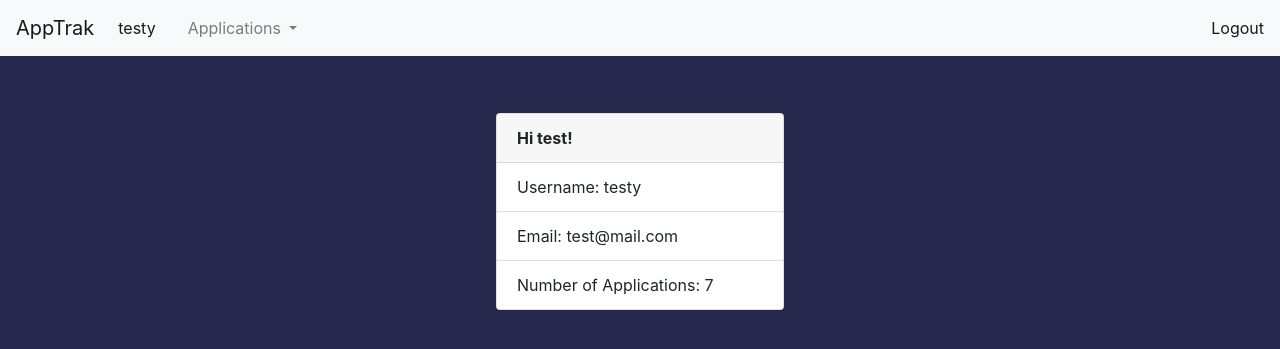
After one commit to jfrance00/apptrak, a Flask app: page /user-info in a window 1280 px wide. The commit adds this page. Shown: the top 349 px of the page. Run offline with Flask 2, Linux system fonts and the light colour scheme; a user stored in the database is signed in; data comes from the database, SQL or seed files in the repository; both versions use the stored data as it was after the commit; parts of the project's set-up code (start-up, migrations or seed data) failed here and were passed over; some libraries are stand-ins or nearby versions.

```diff
--- a/apptrak/blueprints/auth/forms.py
+++ b/apptrak/blueprints/auth/forms.py
@@ -24,3 +24,4 @@ class PasswordResetEmail(flask_wtf.FlaskForm):
 class PasswordReset(flask_wtf.FlaskForm):
     password = wtf.PasswordField('Password', [valid.InputRequired()])
     confirm_password = wtf.PasswordField('Confirm Password', [valid.EqualTo(password, message="Passwords must match")])
+    submit = wtf.SubmitField('Change Password')
--- /dev/null
+++ b/apptrak/blueprints/auth/templates/user-info.html
@@ -0,0 +1,22 @@
+{% extends 'base.html' %}
+
+{% block title %}User Info {% endblock %}
+
+
+{% block body %}
+
+<div class="card_wrapper">
+    <div class="card d-flex justify-content-center" style="width: 18rem;">
+        <div class="card-header">
+            <b>Hi {{ user.name }}!</b>
+        </div>
+        <ul class="list-group list-group-flush">
+            <li class="list-group-item">Username: {{ user.username }}</li>
+            <li class="list-group-item">Email: {{ user.email }} </li>
+            <li class="list-group-item">Number of Applications: {{ num_apps }}</li>
+        </ul>
+    </div>
+</div>
+
+
+{% endblock %}
--- a/apptrak/blueprints/auth/views.py
+++ b/apptrak/blueprints/auth/views.py
@@ -5,6 +5,7 @@ from .models import User
 from ... import db
 from ...mail_handler import send_password_link
 import jwt
+import datetime
 import os
 
 
@@ -13,8 +14,7 @@ os.chdir(path)
 
 from wsgi import app
 
-
-
+os.chdir('C:\\Users\\Julie\\Desktop\\apptrak\\apptrak\\blueprints\\auth')
 
 
 @auth.route('/register', methods=['GET', 'POST'])
@@ -31,7 +31,7 @@ def register():
         db.session.add(user)            #TODO write saving to db as User method
         db.session.commit()
         flask.flash('User registered')
-        return "user registered"
+        return flask.redirect('login')
     return flask.render_template('register.html', form=form)
 
 
@@ -41,11 +41,10 @@ def login():
     if flask.request.method == 'POST':
         email = form.email.data
         password = form.password.data
+        user = User.query.filter_by
         if User.authenticate(email, password):
-            print(current_user)
-            return flask.redirect('index')  # TODO change redirect to user page
+            return flask.redirect('/user-info')  # TODO change redirect to user page
         else:
-            flask.flash("Username or password invalid")
             return flask.redirect('login')
     return flask.render_template('login.html', form=form)
 
@@ -54,7 +53,8 @@ def login():
 @login_required
 def user_info():
     user = current_user
-    return flask.render_template('user-info.html', user=user)
+    num_apps = len(current_user.job_applications)
+    return flask.render_template('user-info.html', user=user, num_apps=num_apps)
 
 
 @auth.route('/logout')
@@ -67,13 +67,10 @@ def logout():
 def request_password():
     form = forms.PasswordResetEmail()
     if flask.request.method == 'POST':
-        email = form.email.data                          # TODO use email to id user and send email
+        email = form.email.data
         user = User.query.filter_by(email=email).first()
         if user:
-            payload = {'user_id': user.id}
-            token = jwt.encode(payload, app.config['SECRET_KEY'])
-            url = flask.url_for('auth.reset_password', jwt_token=token)
-            print(url)
+            send_password_link(email, user)
             flask.flash("Password reset email sent")
             return flask.render_template('index.html')
         else:
@@ -83,6 +80,18 @@ def request_password():
 
 
 @auth.route('/reset-password/<jwt_token>', methods=['GET', 'POST'])
-def reset_password(token):
-    form = forms.PasswordReset()
-    return 'password reset'
+def reset_password(jwt_token):
+    payload = jwt.decode(jwt_token, app.config['SECRET_KEY'])
+    user = User.query.filter_by(id=payload['user_id']).first()
+
+    if datetime.datetime.now().timestamp() < payload['expires']:      # loop checks if token good
+        form = forms.PasswordReset()
+    else:
+        flask.flash("token expired. Try again", category="error")
+
+    if flask.request.method == 'POST':
+        password = form.password.data
+        user.update_password(password)
+        flask.flash("password successfully reset", category="success")
+        return flask.redirect('/login')
+    return flask.render_template('password_reset.html', form=form, user=user)
--- a/apptrak/mail_handler.py
+++ b/apptrak/mail_handler.py
@@ -2,7 +2,9 @@ import flask
 import flask_mail
 from flask_login import current_user
 from . import mail_mgr
+import jwt
 import os
+import datetime
 
 path = 'C:\\Users\\Julie\\Desktop\\apptrak'
 os.chdir(path)
@@ -21,9 +23,14 @@ def send_email(body):
     mail_mgr.send(msg)
 
 
-def send_password_link(email, token):
-    url = flask.url_for('blueprints.auth.views.reset_password')
-    payload = {token, app.config['SECRET_KEY']}
+def send_password_link(email, user):
+    payload = {
+        'user_id': user.id,
+        'expires': (datetime.datetime.now() + datetime.timedelta(hours=1)).timestamp()
+               }
+    token = jwt.encode(payload, app.config['SECRET_KEY'])
+    print(token)
+    url = flask.url_for('auth.reset_password', jwt_token=token, _external=True)
     msg = flask_mail.Message(
         subject="Password Reset",
         sender=app.config['MAIL_USERNAME'],
@@ -31,3 +38,4 @@ def send_password_link(email, token):
         body=f'Hello, To reset your password please click on the link: {url}'
     )
     mail_mgr.send(msg)
+    print("message sent")
--- a/apptrak/templates/base.html
+++ b/apptrak/templates/base.html
@@ -17,6 +17,14 @@
       h1, h2, h3, h4, p, label {
           color: #AAABB8;
       }
+
+      .card_wrapper{
+          margin: 3em;
+          display: flex;
+          justify-content: center;
+          align-items: center;
+        }
+
   </style>
     {% block localcss %}{% endblock %}
 </head>
@@ -30,10 +38,10 @@
       <div class="collapse navbar-collapse" id="navbarNav">
         <ul class="navbar-nav">
           <li class="nav-item active">
-            <a class="nav-link" href="#">Home <span class="sr-only">(current)</span></a>
+            <a class="nav-link" href="{{ url_for('auth.user_info') }}">{% if current_user.is_authenticated %}{{ current_user.username }}{% endif %} <span class="sr-only">(current)</span></a>
           </li>
           <li class="nav-item">
-            <a class="nav-link" href="{{ url_for('auth.user_info') }}">{% if current_user.is_authenticated %}{{ current_user.username }}{% endif %}</a>
+            <a class="nav-link" href="{{ url_for('auth.user_info') }}"></a>
           </li>
           {% if not current_user.is_anonymous %}
           <li class="nav-item dropdown">
@@ -59,15 +67,21 @@
 
 <div class="container-fluid dynamic-body">
 {#  <div class = "jumbotron w-75 m-auto">#}
-      {% with messages = get_flashed_messages() %}
+          {% with messages = get_flashed_messages(with_categories=true) %}
             {% if messages %}
                 <ul class=flashes>
-            {% for message in messages %}
-              <li>{{ message }}</li>
+                    {% for category, message in messages %}
+                        <div class="alert alert-{{ category }} alert-dismissible fade show" role="alert">
+                            <span>{{ message }}</span>
+                            <button type="button" class="close" data-dismiss="alert" aria-label="Close">
+                            <span aria-hidden="true">&times;</span>
+                            </button>
+                        </div>
                     {% endfor %}
                 </ul>
             {% endif %}
           {% endwith %}
+
       {% block body %}
       {% endblock %}
 {#    </div>#}
```
Also changed, not shown: apptrak/blueprints/auth/models.py (+11 -6 lines), apptrak/blueprints/auth/templates/password_reset.html (+14 -1 lines), app.db. Lines whose indentation alone changed are shown as unchanged.
